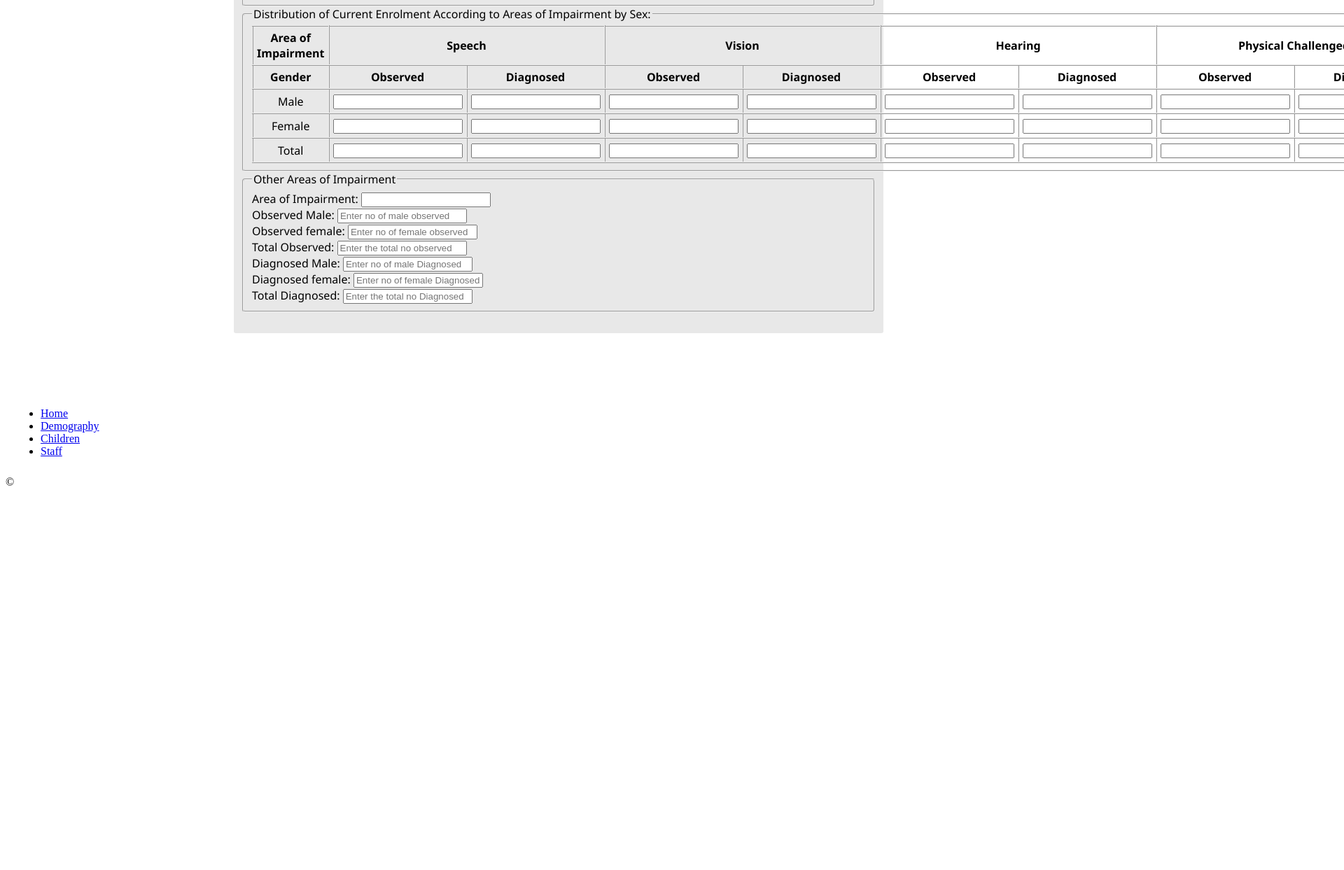
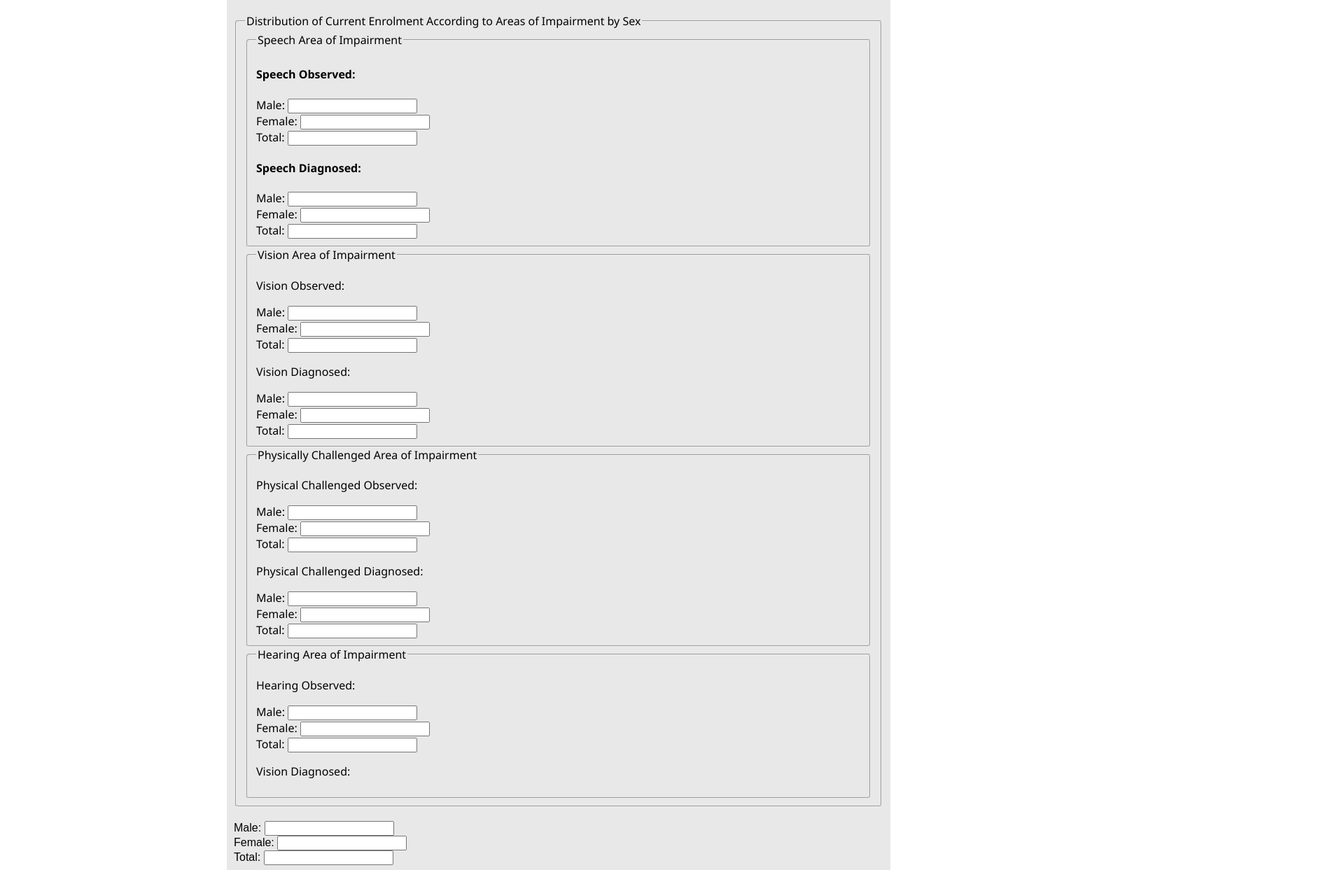
Before and after one commit to mildredfakoya/edu, a plain HTML site: page pages/early_childQ/children_profile.html in a window 1280 px wide. Shown: the part 1272-2515 px from the top of the page at 70% size, 1920 px wide, since content can reach past the window. Before the commit the page ends 2048 px from the top, so only its background shows below. Drawn offline with Linux system fonts and the light colour scheme.

Commit message:
update on ecq folder

```diff
--- a/css/early_childQ.css
+++ b/css/early_childQ.css
@@ -1,3 +1,4 @@
+/* header styling*/
 .header-nav ul{
     display: inline-flex;
     list-style-type: none;
@@ -32,6 +33,19 @@
     margin-left: 10px;
 }
 
+.header-nav ul li.active > a::after {
+    content: '';
+    display: inline-block;
+    width: 0;
+    height: 0;
+    border-top: 5px solid transparent;
+    border-bottom: 5px solid transparent;
+    border-left: 5px solid white;
+    margin-left: 10px;
+    vertical-align: middle;
+
+  }
+
 .header-nav ul li:hover .sub-nav-1 ul{
     display: inline-flex;
     margin-top: 10px;
@@ -39,8 +53,8 @@
 
 /* Form Styles*/
 .form-container-ecq{
-    margin: 0 auto;
-    padding: 20px;
+    margin: 10px auto;
+    padding: 10px;
     border-radius: 10px;
     box-shadow: 0 0 10px rgba(0, 0, 0, 0.1);
 }
@@ -93,19 +107,30 @@ fieldset{
     background-color: #082B64;
 }
 
-/*style for table*/
-table{
-    border-collapse: collapse;
+.form-table1{
+    display: blockss;
 }
 
-th, td{
-    border: 2px ridge;
+
+/* welcome address styling */
+.welcome-address .instructions{
+    margin: 5px;
+    padding: 10px;
+    display: block;
+    margin-bottom: 20px;
+}
+.welcome-address h1  {text-align: center;}
+
+.welcome-address h4 {
     text-align: center;
-    padding: 5px;
-    margin:auto;
-    width: 10px;
+    font-weight: bold;
+    font-family:cursive;
+
 }
 
-.form-table{
-    width:auto;
+.welcome-address p{
+    text-align: center;
 }
+
+/*style for building evaluation forms*/
+.evaluation-form{display: block;}
--- a/pages/early_childQ/children_profile.html
+++ b/pages/early_childQ/children_profile.html
@@ -31,10 +31,10 @@
 
     </div>
 
-    <div class="col-9">
-        <div class="form-body">
+    <div class="col-9 form-body">
+
           <div><h2> Children Profile Form</h2></div>
-        <div>
+
          <form action="" method="POST">
 
             <div class="form-group-ecq">
@@ -136,72 +136,180 @@
                         <input type="text" id="total_gender-enrolled" name="total_gender-enrolled">
                     </div>
                 </fieldset>
+            </div>
+        </form>
 
-                <div class="form-table">
+
+
+        <div class="form-group-ecq">
+            <form action="" method="post">
             <fieldset>
-                    <legend>Distribution of Current Enrolment According to  Areas of Impairment by Sex:</legend>
-                    <table>
-                        <thead>
-                            <tr>
-                                <th>Area of Impairment</th>
-                                <th colspan="2">Speech</th>
-                                <th colspan="2">Vision</th>
-                                <th colspan="2">Hearing</th>
-                                <th colspan="2">Physical Challenged</th>
-                            </tr>
-                            <tr>
-                                <th>Gender</th>
-                                <th>Observed</th>
-                                <th>Diagnosed</th>
-                                <th>Observed</th>
-                                <th>Diagnosed</th>
-                                <th>Observed</th>
-                                <th>Diagnosed</th>
-                                <th>Observed</th>
-                                <th>Diagnosed</th>
+                <legend>Distribution of Current Enrolment According to  Areas of Impairment by Sex</legend>
+                <fieldset>
+                    <legend>Speech Area of Impairment</legend>
+                    <div>
+                        <h4> Speech Observed: </h4>
+                            <p></p>
+                    </div>
 
-                            </tr>
-                        </thead>
-                        <tbody>
-                            <tr>
-                                <td><label for="male_no"></label> Male</td>
-                                <td><input type="text" name="male_no" id="male_no"></td>
-                                <td><input type="text" name="male_no" id="male_no"></td>
-                                <td><input type="text" name="male_no" id="male_no"></td>
-                                <td><input type="text" name="male_no" id="male_no"></td>
-                                <td><input type="text" name="male_no" id="male_no"></td>
-                                <td><input type="text" name="male_no" id="male_no"></td>
-                                <td><input type="text" name="male_no" id="male_no"></td>
-                                <td><input type="text" name="male_no" id="male_no"></td>
-                            </tr>
-                            <tr>
-                                <td><label for="female_no"></label> Female</td>
-                                <td><input type="text" name="female_no" id="female_no"></td>
-                                <td><input type="text" name="female_no" id="female_no"></td>
-                                <td><input type="text" name="female_no" id="female_no"></td>
-                                <td><input type="text" name="female_no" id="female_no"></td>
-                                <td><input type="text" name="female_no" id="female_no"></td>
-                                <td><input type="text" name="female_no" id="female_no"></td>
-                                <td><input type="text" name="female_no" id="female_no"></td>
-                                <td><input type="text" name="female_no" id="female_no"></td>
-                            </tr>
-                            <tr>
-                                <td><label for="total_no_1"></label> Total</td>
-                                <td><input type="text" name="total_no_1" id="total_no_1"></td>
-                                <td><input type="text" name="total_no_1" id="total_no_1"></td>
-                                <td><input type="text" name="total_no_1" id="total_no_1"></td>
-                                <td><input type="text" name="total_no_1" id="total_no_1"></td>
-                                <td><input type="text" name="total_no_1" id="total_no_1"></td>
-                                <td><input type="text" name="total_no_1" id="total_no_1"></td>
-                                <td><input type="text" name="total_no_1" id="total_no_1"></td>
-                                <td><input type="text" name="total_no_1" id="total_no_1"></td>
-                            </tr>
-                        </tbody>
-                    </table>
+                    <div>
+                    <label for="speech_male_o"> Male: </label>
+                    <input type="number" name="speech_male_o" id="speech_male_o">
+                    </div>
+
+                    <div class="form-table1">
+                            <label for="speech_female_o"> Female: </label>
+                            <input type="number" name="speech_female_o" id="speech_female_o">
+                    </div>
+
+                    <div>
+                            <label for="speech_total_o">Total: </label>
+                            <input type="number" name="speech_total_o" id="speech_total_o">
+                    </div>
+
+                    <div>
+                                <h4> Speech Diagnosed: </h4>
+                                <p></p>
+                    </div>
+
+                    <div>
+                            <label for="speech_male_d"> Male: </label>
+                            <input type="number" name="speech_male_d" id="speech_male_d">
+                    </div>
+
+                    <div class="form-table1">
+                            <label for="speech_female_d"> Female: </label>
+                            <input type="number" name="speech_female_d" id="speech_female_d">
+                    </div>
+
+                    <div class="form-table1">
+                            <label for="speech_total_d">Total: </label>
+                            <input type="number" name="speech_total_d" id="speech_total_d">
+                    </div>
+                </fieldset>
+
+                <fieldset>
+                    <legend>Vision Area of Impairment</legend>
+                    <div><p> Vision Observed: </p></div>
+
+                    <div>
+                    <label for="vision_male_o"> Male: </label>
+                    <input type="number" name="vision_male_o" id="vision_male_o">
+                    </div>
+
+                    <div class="form-table1">
+                            <label for="vision_female_o"> Female: </label>
+                            <input type="number" name="vision_female_o" id="vision_female_o">
+                    </div>
+
+                    <div>
+                            <label for="vision_total_o">Total: </label>
+                            <input type="number" name="vision_total_o" id="vision_total_o">
+                    </div>
+
+                    <div>
+                    <p>Vision Diagnosed: </p>
+                    </div>
+
+                    <div>
+                            <label for="vision_male_d"> Male: </label>
+                            <input type="number" name="vision_male_d" id="vision_male_d">
+                    </div>
+
+                    <div class="form-table1">
+                            <label for="vision_female_d"> Female: </label>
+                            <input type="number" name="vision_female_d" id="vision_female_d">
+                    </div>
+
+                    <div class="form-table1">
+                            <label for="vision_total_d">Total: </label>
+                            <input type="number" name="vision_total_d" id="vision_total_d">
+                    </div>
+                </fieldset>
+
+                <fieldset>
+                    <legend>Physically Challenged Area of Impairment</legend>
+                    <div><p> Physical Challenged Observed: </p></div>
+
+                    <div>
+                    <label for="pcm_o"> Male: </label>
+                    <input type="number" name="pcm_o" id="pcm_o">
+                    </div>
+
+                    <div class="form-table1">
+                            <label for="pc_female_o"> Female: </label>
+                            <input type="number" name="pc_female_o" id="pc_female_o">
+                    </div>
+
+                    <div>
+                            <label for="pct_o">Total: </label>
+                            <input type="number" name="pct_o" id="pc_o">
+                    </div>
+
+                    <div>
+                    <p>Physical Challenged Diagnosed: </p>
+                    </div>
+
+                    <div>
+                            <label for="pc_male_d"> Male: </label>
+                            <input type="number" name="pc_male_d" id="pc_male_d">
+                    </div>
+
+                    <div class="form-table1">
+                            <label for="pc_female_d"> Female: </label>
+                            <input type="number" name="pc_female_d" id="pc_female_d">
+                    </div>
+
+                    <div class="form-table1">
+                            <label for="pc_total_d">Total: </label>
+                            <input type="number" name="pc_total_d" id="pc_total_d">
+                    </div>
+                </fieldset>
+
+                <fieldset>
+                    <legend>Hearing Area of Impairment</legend>
+                    <div><p>Hearing Observed:</p></div>
+
+                    <div>
+                    <label for="HMO"> Male: </label>
+                    <input type="number" name="HMO" id="HMO">
+                    </div>
+
+                    <div class="form-table1">
+                            <label for="hfo"> Female: </label>
+                            <input type="number" name="hfo" id="hfo">
+                    </div>
+
+                    <div>
+                            <label for="hto">Total: </label>
+                            <input type="number" name="hto" id="hto">
+                    </div>
+
+                    <div></div><p>Vision Diagnosed: </p></div>
+
+                    <div>
+                            <label for="hmd"> Male: </label>
+                            <input type="number" name="hmd" id="hmd">
+                    </div>
+
+                    <div class="form-table1">
+                            <label for="hfd"> Female: </label>
+                            <input type="number" name="hfd" id="hfd">
+                    </div>
+
+                    <div class="form-table1">
+                            <label for="htd">Total: </label>
+                            <input type="htd" name="htd" id="htd">
+                    </div>
+                </fieldset>
 
             </fieldset>
+            </form>
         </div>
 
+        <div class="form-group-ecq">
+
+            <form>
             <fieldset>
                 <legend>Other Areas of Impairment </legend>
                 <div>
@@ -241,12 +349,9 @@
 
 
             </fieldset>
+            </form>
 
         </div>
-            </form>
-        </div>
-
-
 
     </div>
 </section>
@@ -260,6 +365,7 @@
                 <li><a href="../early_childQ/staff_profile.html"> Staff</a></li>
             </ul>
     </div>
+
     <div>
             &copy;
     </div>
```
Also changed, not shown: pages/early_childQ/demography.html (+99 -107 lines), pages/early_childQ/ecQ_home.html (+12 -7 lines), pages/early_childQ/staff_profile.html (+9 -6 lines). Lines whose indentation alone changed are shown as unchanged.
